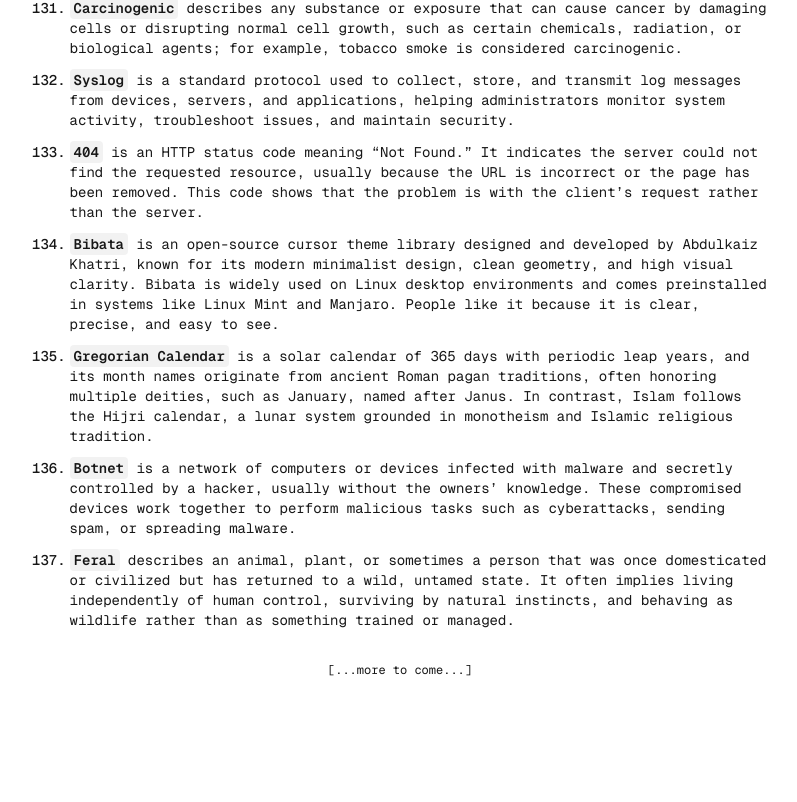
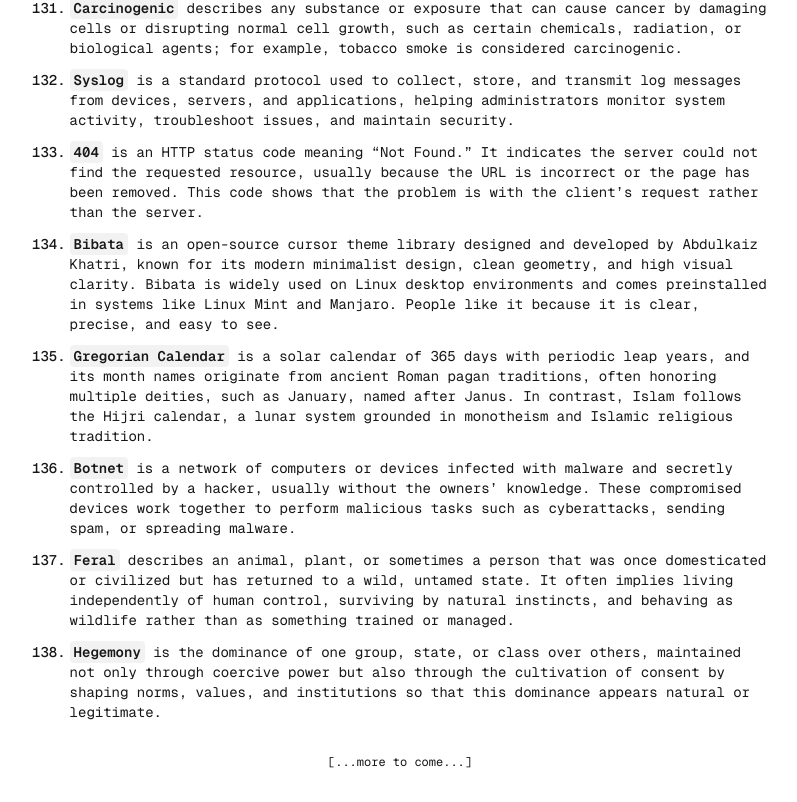
Before and after one commit to BrahimBoussada/mind-log, a Next.js app: page / in a window 1280 px wide. Shown: the part 8665-9467 px from the top of the page, without its empty margins (240-1037 px from the left). Before the commit the page ends 9375 px from the top, so only its background shows below. Built offline with nearby package versions, Linux system fonts and the light colour scheme.

Commit message:
log:05-01-2026

```diff
--- a/src/app/page.tsx
+++ b/src/app/page.tsx
@@ -1328,6 +1328,16 @@ export default function Home() {
           </Text>
         </Note>
 
+        <Note>
+          <N>138.</N>
+          <Text>
+            <Key>Hegemony</Key> is the dominance of one group, state, or class
+            over others, maintained not only through coercive power but also
+            through the cultivation of consent by shaping norms, values, and
+            institutions so that this dominance appears natural or legitimate.
+          </Text>
+        </Note>
+
         {/* --- end --- */}
       </NoteWrapper>
 
```
